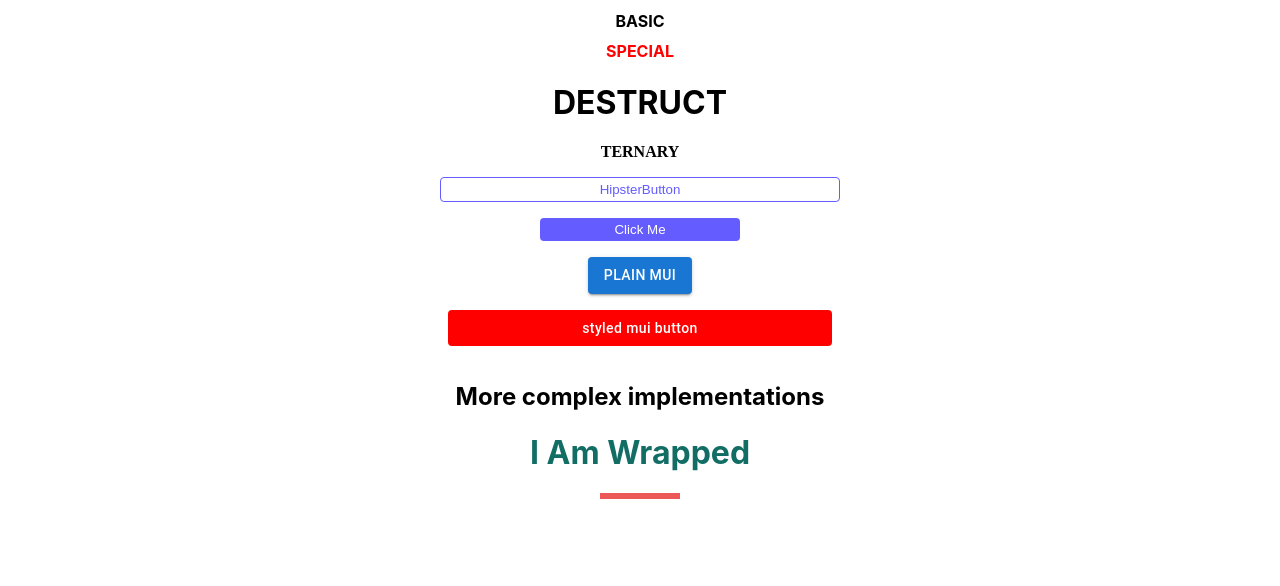
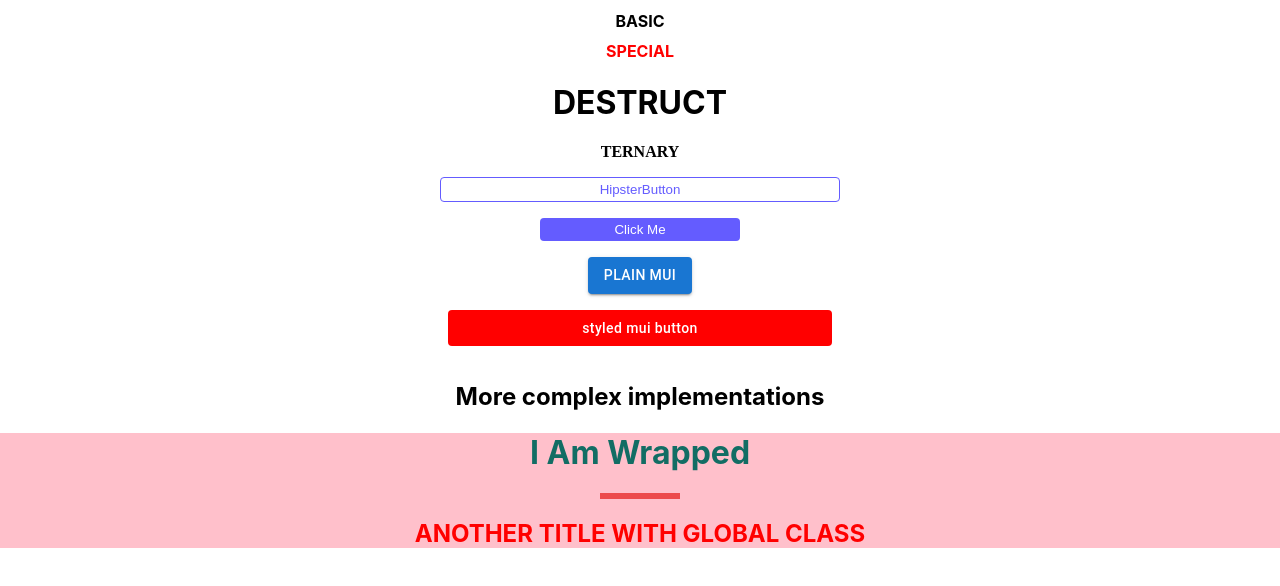
Before and after one commit to nigmasilmi/styled-components-guide, a React (Create React App) app: page / in a window 1280 px wide. Shown: the top 586 px of the page. Built offline with nearby package versions, Linux system fonts and the light colour scheme.

Commit message:
specificity of styled rules

```diff
--- a/src/components/ComplexTitle.js
+++ b/src/components/ComplexTitle.js
@@ -3,13 +3,17 @@ import styled from "styled-components";
 
 const ComplexTitle = ({ title }) => {
   return (
-    <Wrapper>
+    <Wrapper className="bg-grey">
       <h1>{title}</h1>
       <div className="underline"></div>
+      <h2 className="title">Another title with global class</h2>
     </Wrapper>
   );
 };
 
+// this styles have priority over global classNames
+// checkout bg-grey (index.css) and background value
+// uncomment the selector .title to see another example
 const Wrapper = styled.div`
   h1 {
     text-transform: capitalize;
@@ -22,6 +26,10 @@ const Wrapper = styled.div`
     background: #e72727c5;
     margin: 0 auto;
   }
+  background: pink;
+  /* .title {
+    color: yellow;
+  } */
 `;
 
 export default ComplexTitle;
--- a/src/index.css
+++ b/src/index.css
@@ -30,3 +30,12 @@ code {
   width: 200px;
   margin: 1rem auto;
 }
+
+.bg-grey {
+  background: grey;
+}
+
+.title {
+  text-transform: uppercase;
+  color: red;
+}
```
